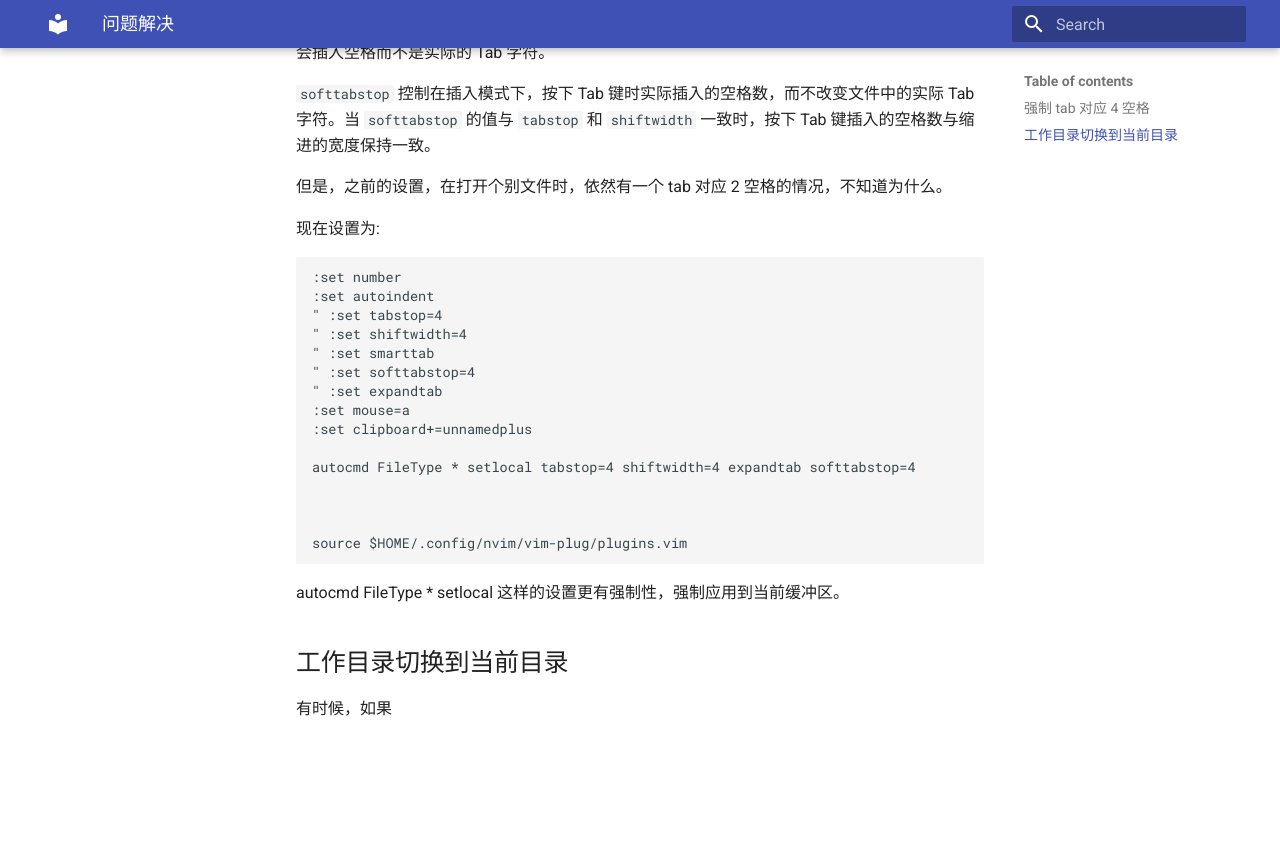
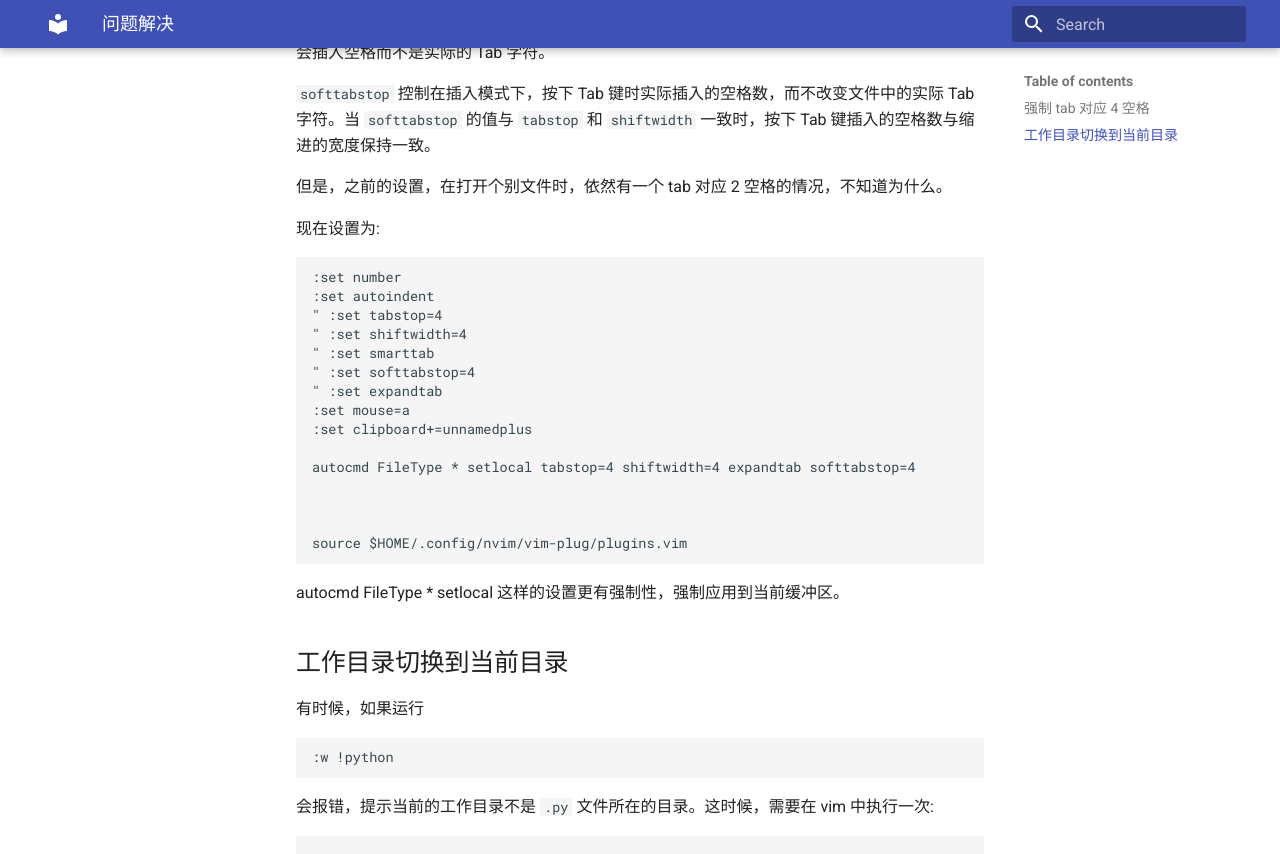
Before and after one commit to ymma98/technotes, an MkDocs documentation site: the page built from docs/Linux/vim_问题解决.md, in a window 1280 px wide and 900 px high, scrolled down 594 px. Shown: the top 854 px of the window. Built offline with MkDocs 1.6.1 and Material for MkDocs 9.7.7, drawn with Linux system fonts in a browser that asks for light colours; before the commit the page ends 1340 px from its top, so only the background shows below that.

Commit message:
docs/Linux/vim_问题解决.md updated from https://stackedit.cn/

````diff
--- a/docs/Linux/vim_问题解决.md
+++ b/docs/Linux/vim_问题解决.md
@@ -49,9 +49,19 @@ autocmd FileType * setlocal 这样的设置更有强制性，强制应用到当
 
 ## 工作目录切换到当前目录
 
-有时候，如果
+有时候，如果运行
+
+```bash
+:w !python
+```
+
+会报错，提示当前的工作目录不是 `.py` 文件所在的目录。这时候，需要在 vim 中执行一次:
+
+```bash
+
+```
 
 
 <!--stackedit_data:
-eyJoaXN0b3J5IjpbLTgxNDgxNzMyMF19
+eyJoaXN0b3J5IjpbMTA5NzA1NjgzM119
 -->
````
